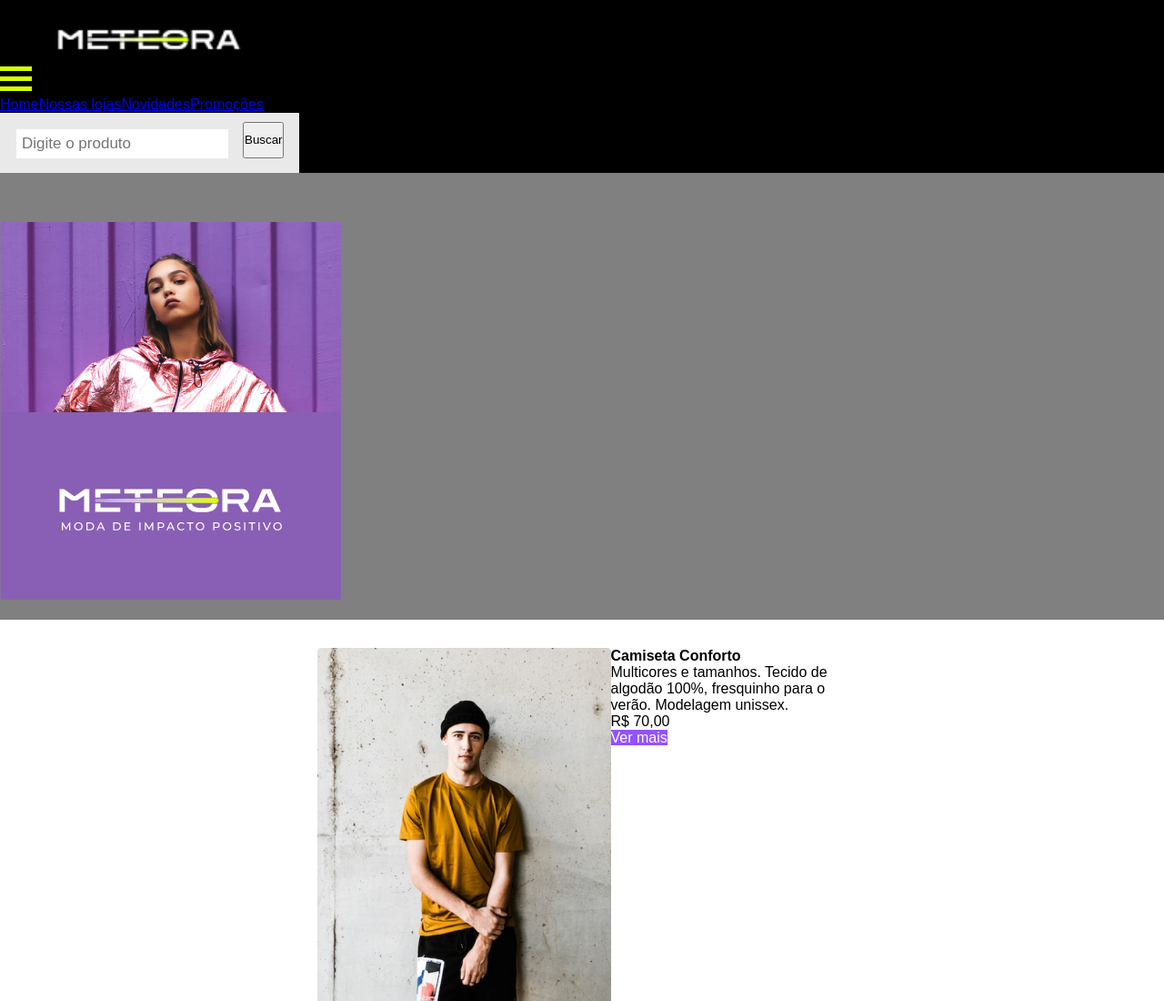
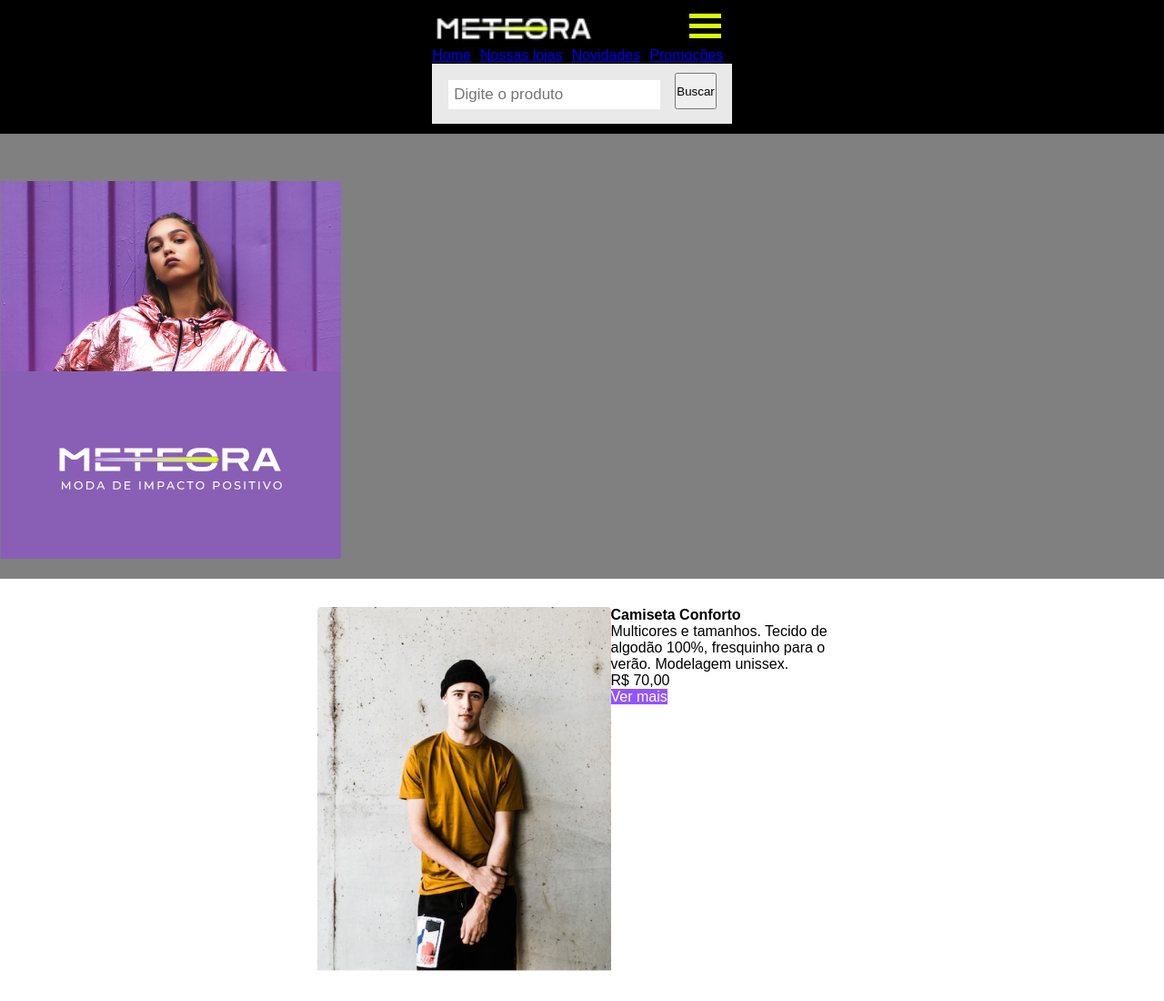
Before and after one commit to MahAzevedo/alura-meteora, a plain HTML site: page menu.html in a window 1280 px wide. Shown: the top 1100 px of the page at 91% size. Drawn offline with Linux system fonts and the light colour scheme.

Commit message:
modified: css/bar & css/menu

```diff
--- a/css/bar.css
+++ b/css/bar.css
@@ -1,6 +1,7 @@
 .bar{
     display: inline-block;
     cursor: pointer;
+    padding-left: 97px;
 }
 
 .bar1, .bar2, .bar3 {
--- a/css/menu.css
+++ b/css/menu.css
@@ -1,20 +1,27 @@
 header {
     display: flex;
-    flex-direction: row;
+    flex-direction: column;
     justify-content: space-between;
     align-items: center;
     background-color: black;
+    padding: 11px;
+    margin: -2px; /*testar isso
+    pra ver se fsz sentido*/
 }
 
 .logo {
-    padding: 28px 58px 8px 57px;
+    /* padding: 14px 97px 8px 55px; */
+    width: 181px;
+    height: 33px;
 }
 
+/* não tá bom isso daqui, melhor apagar
 .nav-links {
     display: flex;
     flex-direction: column;
     font-family: sans-serif;
 }
+*/
 
 .nav-ul-links {
     display: flex;
@@ -22,6 +29,7 @@ header {
     overflow: hidden;
     display: flex;
     list-style: none;
+    gap: 10px;
 }
 
 .nav-ul-links:hover {
```
